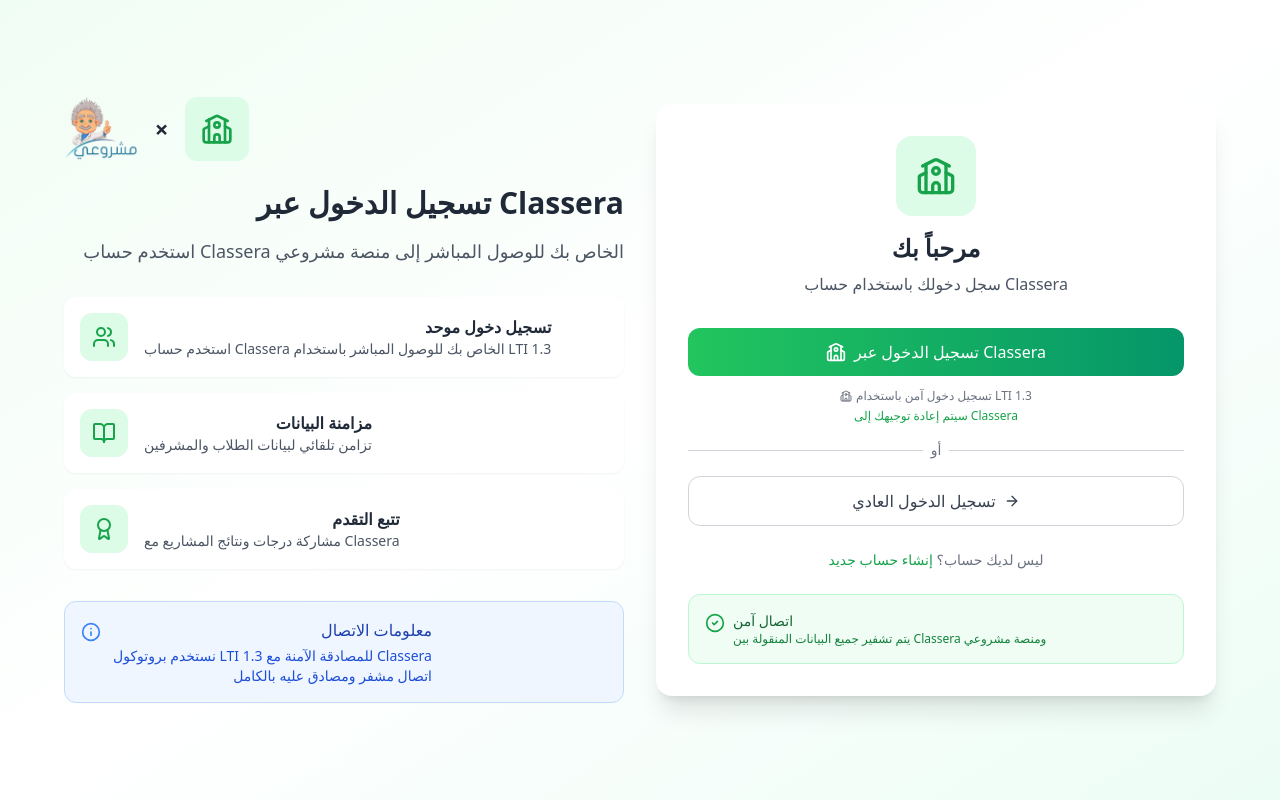
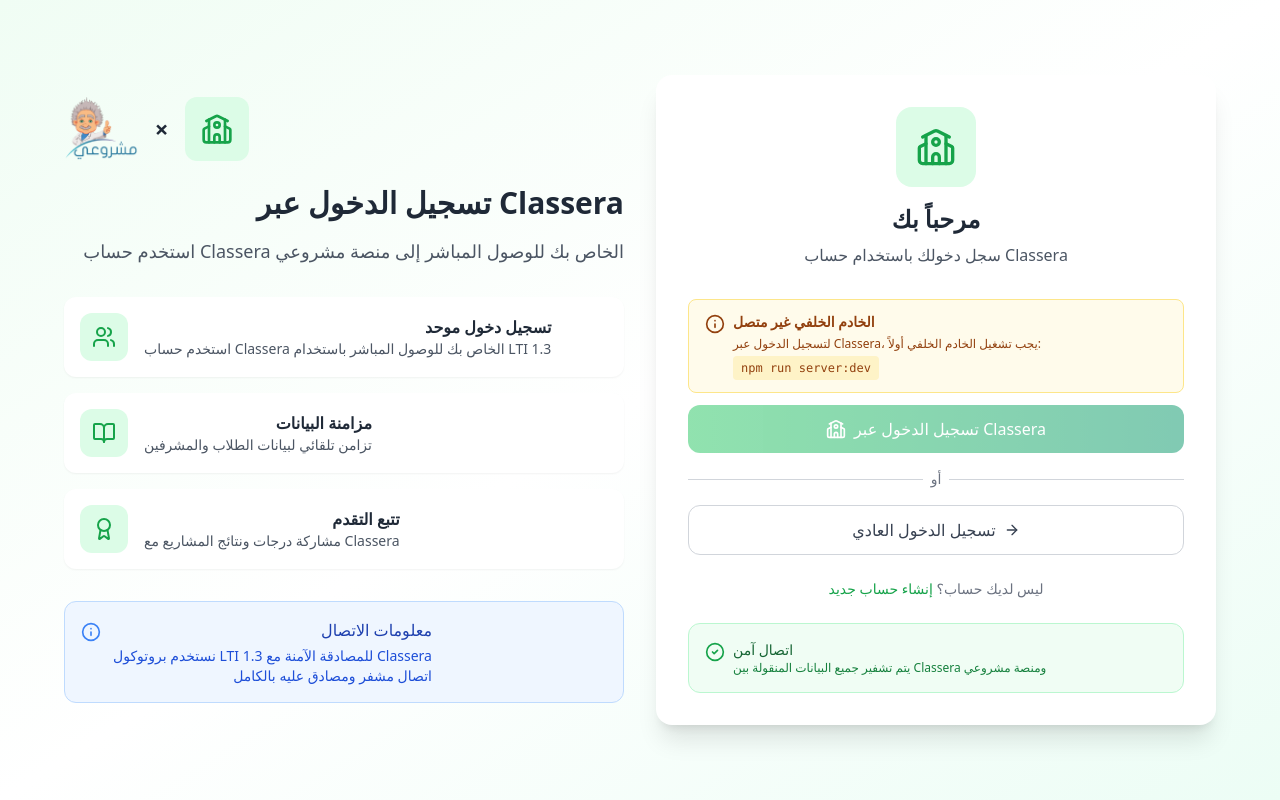
Before and after one commit to InnovationLadders/MyProjectPlatform_University, a React (Vite) app: page /auth/classera in a window 1280 px wide. Built offline with nearby package versions, Linux system fonts and the light colour scheme; no server answers.

Commit message:
Updated ClasseraLoginButton.tsx

```diff
--- a/src/components/Auth/ClasseraLoginButton.tsx
+++ b/src/components/Auth/ClasseraLoginButton.tsx
@@ -1,6 +1,6 @@
-import React, { useState } from 'react';
+import React, { useState, useEffect } from 'react';
 import { motion } from 'framer-motion';
-import { School, Loader, CircleAlert as AlertCircle } from 'lucide-react';
+import { School, Loader, CircleAlert as AlertCircle, Info } from 'lucide-react';
 
 interface ClasseraLoginButtonProps {
   returnUrl?: string;
@@ -13,10 +13,45 @@
 }) => {
   const [isLoading, setIsLoading] = useState(false);
   const [error, setError] = useState<string | null>(null);
+  const [serverStatus, setServerStatus] = useState<'checking' | 'online' | 'offline'>('checking');
+
+  // Check if backend server is running (in development only)
+  useEffect(() => {
+    if (import.meta.env.DEV) {
+      const checkServer = async () => {
+        try {
+          const response = await fetch('http://localhost:3001/health', {
+            method: 'GET',
+            signal: AbortSignal.timeout(2000)
+          });
+          if (response.ok) {
+            setServerStatus('online');
+          } else {
+            setServerStatus('offline');
+          }
+        } catch (err) {
+          console.log('[ClasseraLoginButton] Backend server not responding');
+          setServerStatus('offline');
+        }
+      };
+
+      checkServer();
+      const interval = setInterval(checkServer, 10000); // Check every 10 seconds
+      return () => clearInterval(interval);
+    } else {
+      setServerStatus('online'); // Assume online in production
+    }
+  }, []);
 
   const handleLogin = async (e: React.MouseEvent) => {
     e.preventDefault();
     e.stopPropagation();
+
+    // Check if server is offline in development
+    if (import.meta.env.DEV && serverStatus === 'offline') {
+      setError('الخادم الخلفي غير متصل. يرجى تشغيل الخادم أولاً.');
+      return;
+    }
 
     try {
       setIsLoading(true);
@@ -58,11 +93,38 @@
 
   return (
     <div className="space-y-3">
+      {/* Server Status Warning (Development Only) */}
+      {import.meta.env.DEV && serverStatus === 'offline' && (
+        <motion.div
+          initial={{ opacity: 0, y: -10 }}
+          animate={{ opacity: 1, y: 0 }}
+          className="bg-amber-50 border border-amber-200 text-amber-800 px-4 py-3 rounded-lg text-sm"
+        >
+          <div className="flex items-start gap-2">
+            <Info className="w-5 h-5 flex-shrink-0 mt-0.5" />
+            <div className="flex-1">
+              <div className="font-semibold mb-1">الخادم الخلفي غير متصل</div>
+              <div className="text-xs">
+                لتسجيل الدخول عبر Classera، يجب تشغيل الخادم الخلفي أولاً:
+                <br />
+                <code className="bg-amber-100 px-2 py-1 rounded mt-1 inline-block">npm run server:dev</code>
+              </div>
+            </div>
+          </div>
+        </motion.div>
+      )}
+
+      {import.meta.env.DEV && serverStatus === 'checking' && (
+        <div className="text-xs text-gray-500 text-center">
+          جاري التحقق من حالة الخادم...
+        </div>
+      )}
+
       <motion.button
         whileHover={{ scale: isLoading ? 1 : 1.02 }}
         whileTap={{ scale: isLoading ? 1 : 0.98 }}
         onClick={handleLogin}
-        disabled={isLoading}
+        disabled={isLoading || (import.meta.env.DEV && serverStatus === 'offline')}
         className={`w-full bg-gradient-to-r from-green-500 to-emerald-600 text-white py-3 rounded-xl font-medium hover:shadow-lg transition-all duration-200 flex items-center justify-center gap-2 disabled:opacity-50 disabled:cursor-not-allowed ${className}`}
       >
         {isLoading ? (
@@ -91,7 +153,7 @@
         </motion.div>
       )}
 
-      {!error && !isLoading && (
+      {!error && !isLoading && serverStatus === 'online' && (
         <div className="text-xs text-gray-500 text-center">
           <div className="flex items-center justify-center gap-1 mb-1">
             <School className="w-3 h-3" />
```
